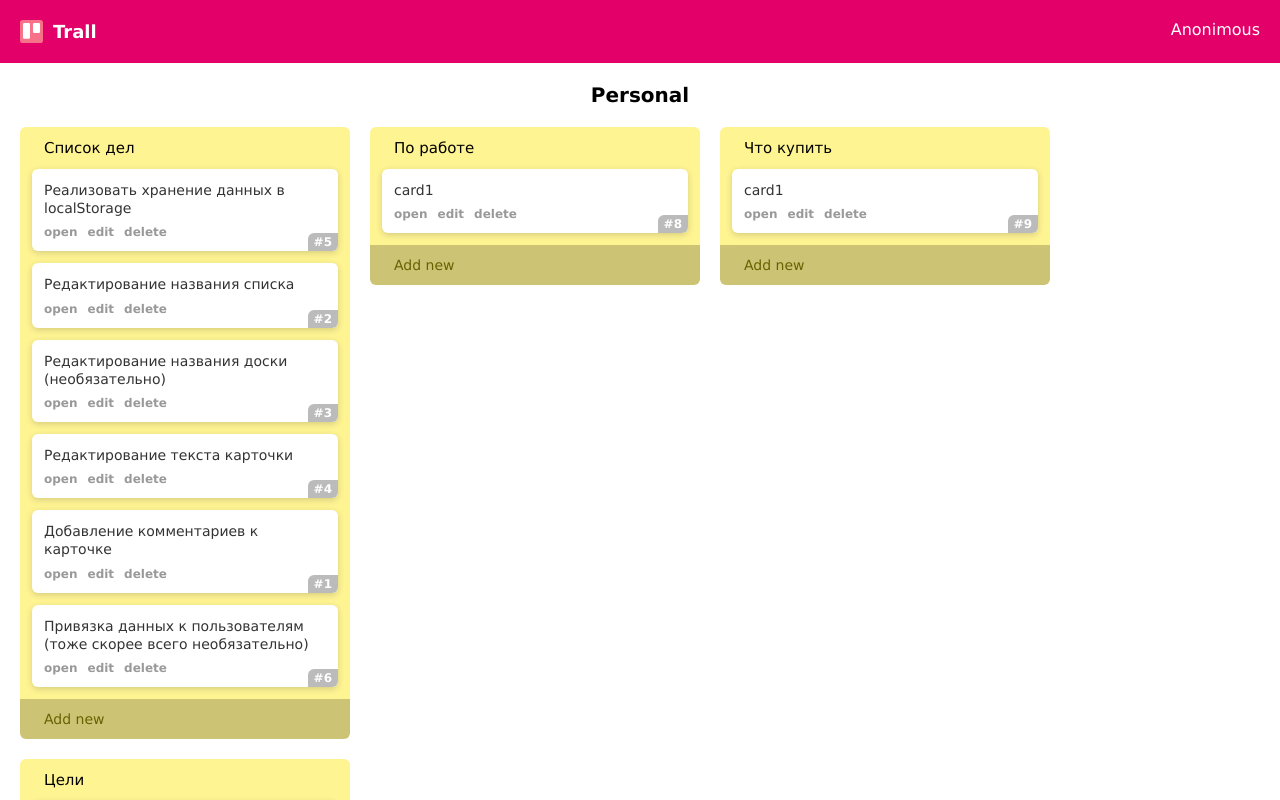
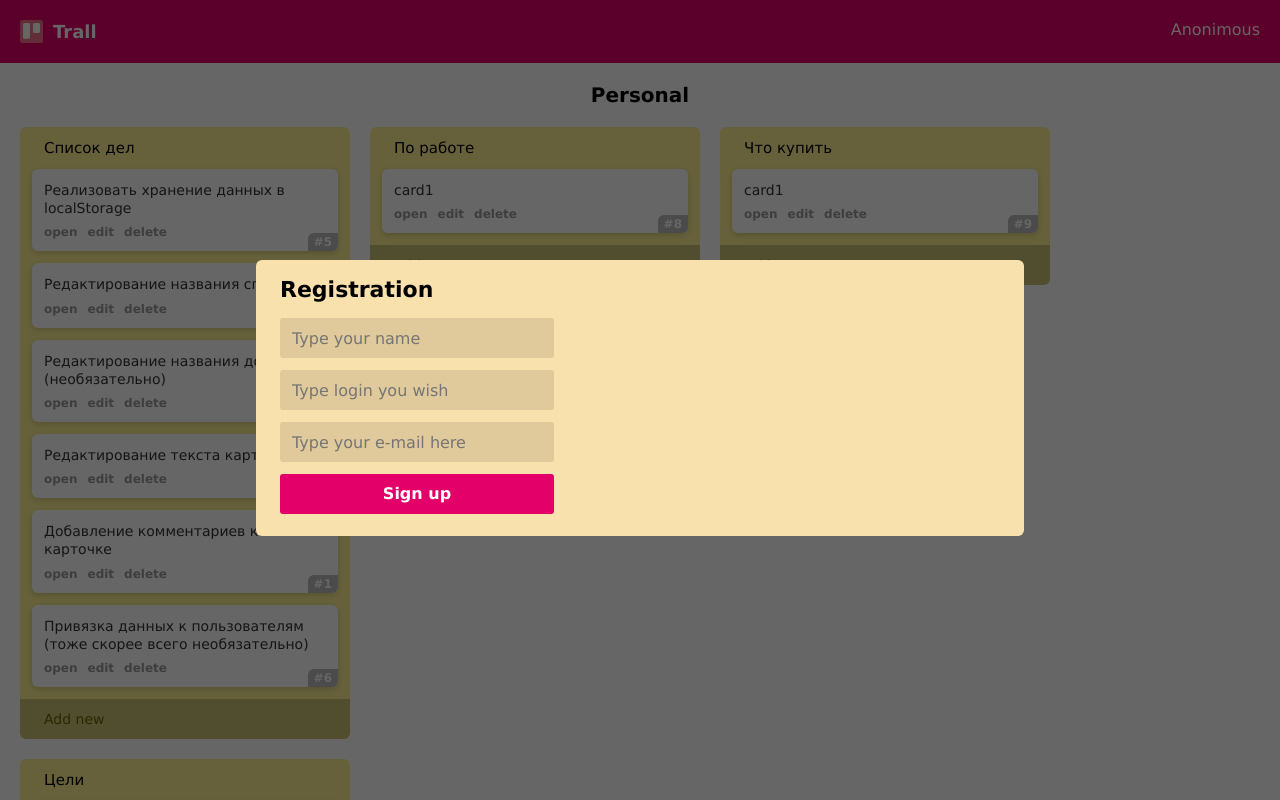
Before and after one commit to manyopensource/trall, a React (Create React App) app: page / in a window 1280 px wide. Shown: the top 800 px of the page. Built offline with nearby package versions, Linux system fonts and the light colour scheme.

Commit message:
Release v2.2.1

```diff
--- a/src/App.js
+++ b/src/App.js
@@ -59,9 +59,9 @@ class App extends Component {
         <Modal isOpen={this.props.global.openTaskId}>
           <FullCard user={this.state.user} />
         </Modal>
-        {/* <Modal closeDisabled={!this.state.isUserLogged} isOpen={!this.state.isUserLogged}>
+        <Modal closeDisabled={!this.state.isUserLogged} isOpen={!this.state.isUserLogged}>
           <Register changeAuthState={this.handleChangeAuthState} />
-        </Modal> */}
+        </Modal>
       </div>
     );
   };
```
